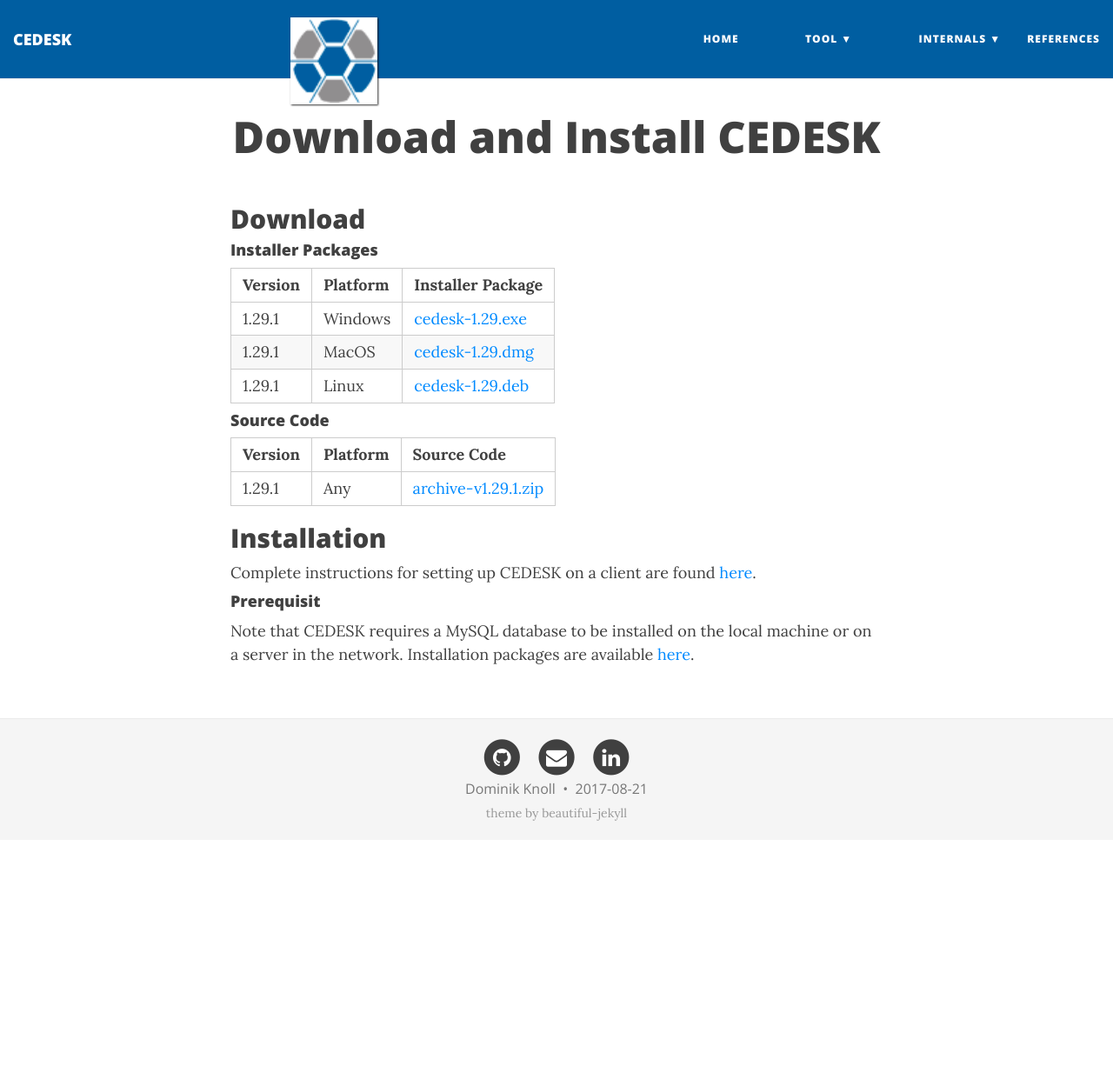
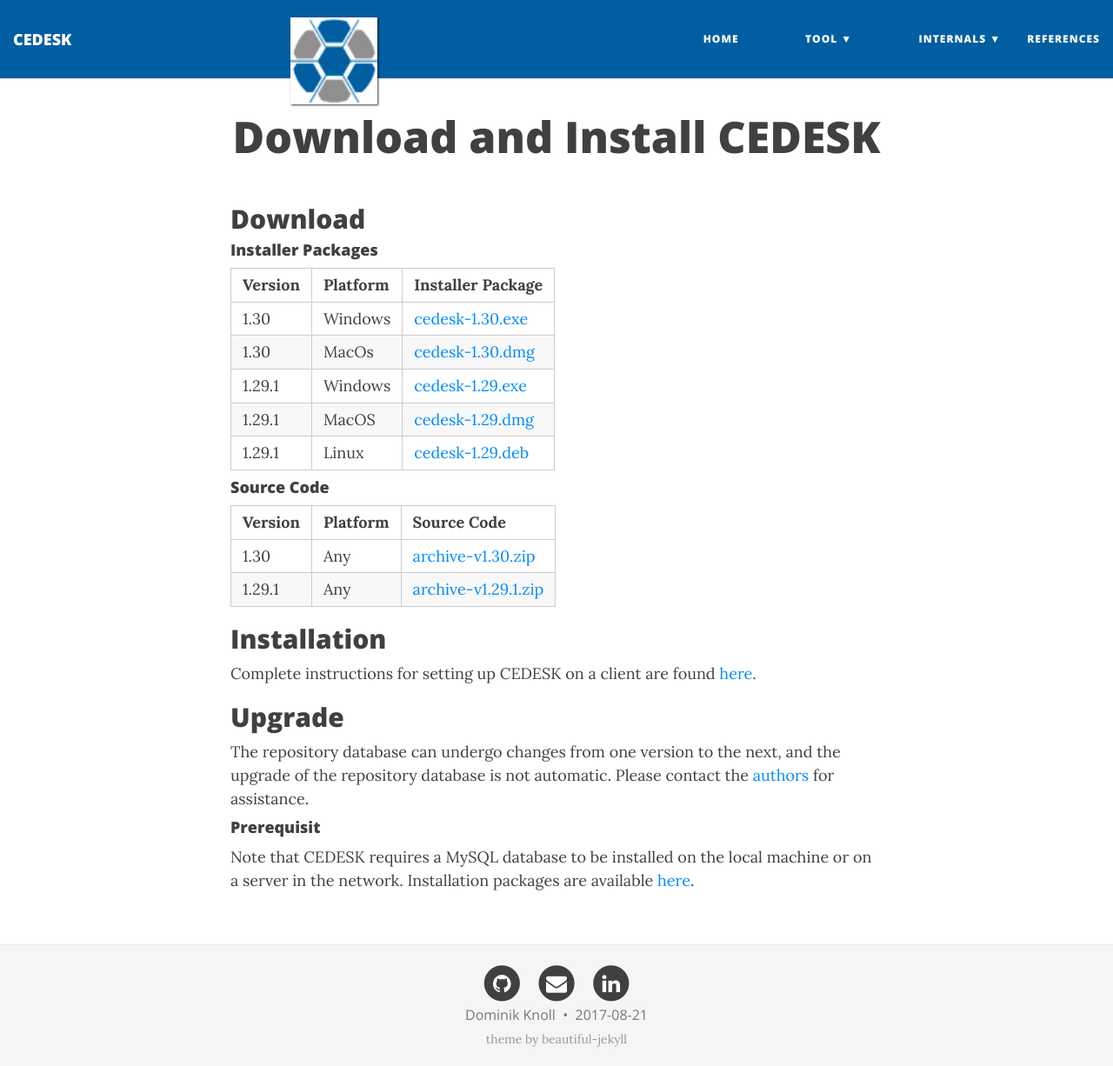
Before and after one commit to cedesk/cedesk.github.io, a Jekyll site: the page built from setup.md, in a window 1280 px wide and 1226 px high. Shown: the whole window at 87% size. Built offline with Jekyll 4.4.1, drawn with Linux system fonts in a browser that asks for light colours; nearby versions of some CDN libraries.

Commit message:
publis new release 1.30

```diff
--- a/setup.md
+++ b/setup.md
@@ -8,6 +8,9 @@
 
 | Version | Platform | Installer Package |
 |---|---|---|
+| 1.30 | Windows | [cedesk-1.30.exe](https://goo.gl/MJJ1v9) |
+| 1.30 | MacOs | [cedesk-1.30.dmg](https://goo.gl/AFzmH8) |
+|---|---|---|
 | 1.29.1 | Windows | [cedesk-1.29.exe](https://goo.gl/o87FgL) |
 | 1.29.1 | MacOS | [cedesk-1.29.dmg](https://goo.gl/xm2EsT) |
 | 1.29.1 | Linux | [cedesk-1.29.deb](https://goo.gl/NZwMkh) |
@@ -16,6 +19,7 @@
 
 | Version | Platform | Source Code |
 |---|---|---|
+| 1.30| Any | [archive-v1.30.zip](https://goo.gl/xAADs7) |
 | 1.29.1| Any | [archive-v1.29.1.zip](https://goo.gl/tkSNRz) |
 
 
@@ -23,6 +27,10 @@
 
 Complete instructions for setting up CEDESK on a client are found [here](/docs/CEDESK-Setup.pdf).
 
+## Upgrade
+
+The repository database can undergo changes from one version to the next, and the upgrade of the repository database is not automatic. Please contact the [authors](mailto:cedeskteam@gmail.com) for assistance.
+
 #### Prerequisit
 
 Note that CEDESK requires a MySQL database to be installed on the local machine or on a server in the network. Installation packages are available [here](https://dev.mysql.com/downloads/mysql/).
```
Also changed, not shown: index.md (+1 -0 lines).
